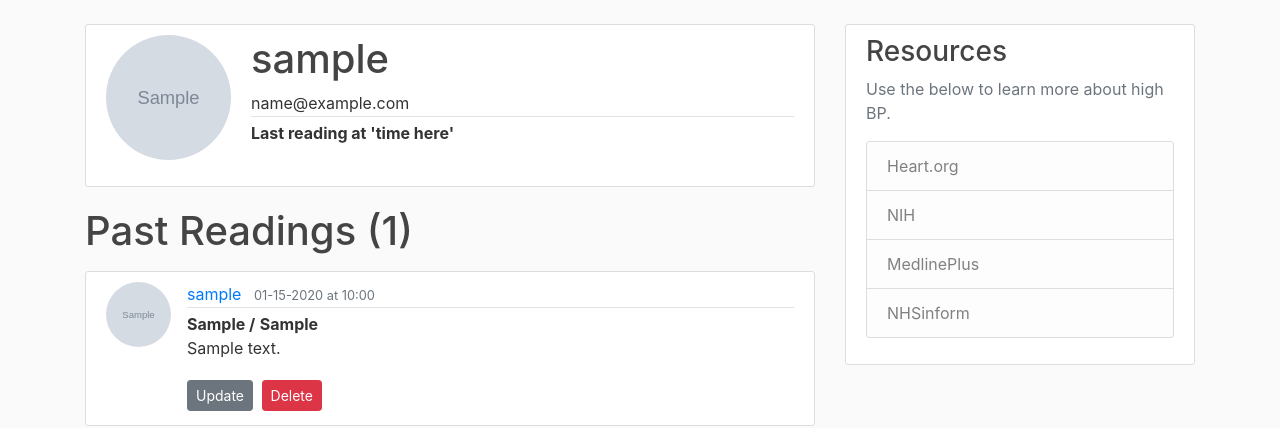
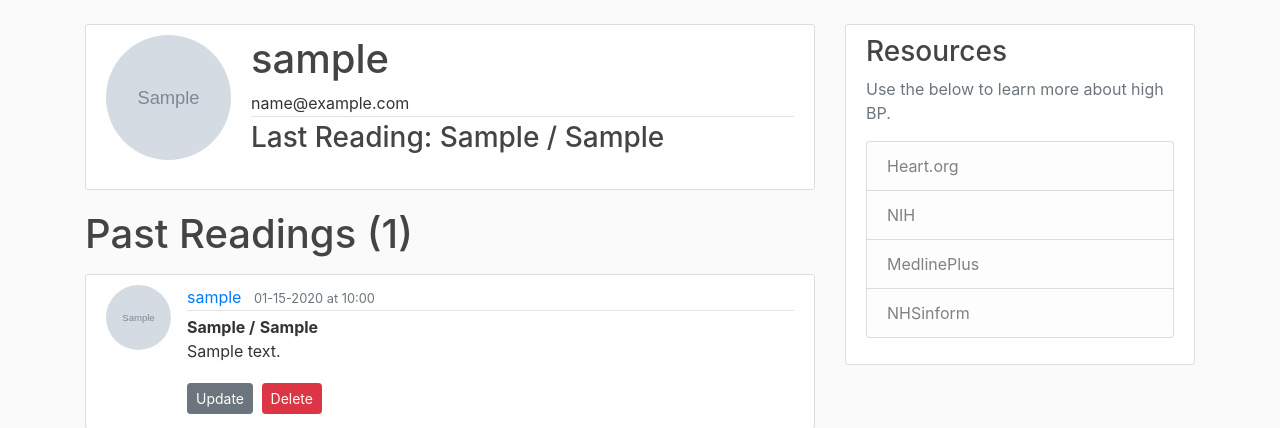
Before and after one commit to itprohelper/mybp, a Flask app: a page that uses www/mbp/templates/user_readings.html in a window 1280 px wide. Shown: the part 56-484 px from the top of the page. Run offline with Flask 2, Linux system fonts and the light colour scheme; a user stored in the database is signed in; tables that the repository leaves empty hold one stand-in row (values such as "Sample post"); grey boxes marked "Sample" are stand-in pictures; some libraries are stand-ins or nearby versions.

Commit message:
can display user last reading on user_readings route

```diff
--- a/www/mbp/templates/user_readings.html
+++ b/www/mbp/templates/user_readings.html
@@ -6,7 +6,7 @@
       <div class="media-body">
         <h2 class="account-heading">{{ current_user.username }}</h2>
         <p class="article-metadata">{{ current_user.email }}</p>
-        <p class="font-weight-bold">Last reading at 'time here'</p>
+        <h3 class="mb-lg-4">Last Reading: {{ lreading.sys }} / {{ lreading.dia}}</h3>
       </div>
     </div>
   </div>
--- a/www/mbp/users/routes.py
+++ b/www/mbp/users/routes.py
@@ -57,11 +57,12 @@ def account():
 def user_readings(username):
     image_file = url_for('static', filename='profile_pics/' + current_user.image_file)
     page = request.args.get('page', 1, type=int) #Grab the page we want. In this case page one. Set type integer as the page number.
+    lreading = Reading.query.order_by(Reading.id.desc()).first()
     user = User.query.filter_by(username=username).first_or_404()
     reading = Reading.query.filter_by(user=user)\
         .order_by(Reading.date_posted.desc())\
         .paginate(page=page, per_page=5) #Show 5 readings per page. Can use http://localhost:8000/home?page=3 to navigate to pages.
-    return render_template('user_readings.html', title='Dashboard2', reading=reading, user=user, username=username, image_file=image_file)
+    return render_template('user_readings.html', title='Dashboard2', reading=reading, user=user, username=username, image_file=image_file, lreading=lreading)
 
 @users.route('/register', methods=['GET', 'POST'])
 def register():
```
